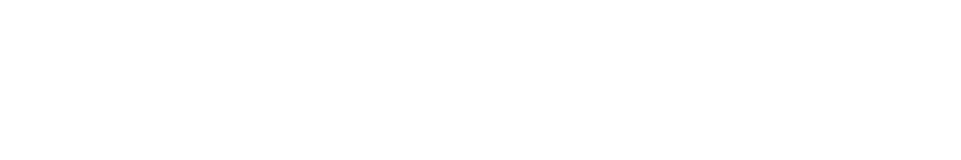
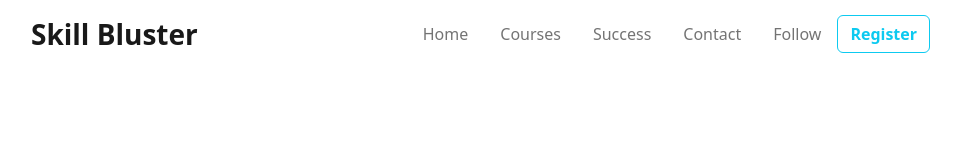
Before and after one commit to Marufhossain112/assignment-3, a plain HTML site: page index.html in a window 1280 px wide. Shown: the whole page, without its empty margins (63-1024 px from the left). Drawn offline with Linux system fonts and the light colour scheme.

Commit message:
navbar is done

```diff
--- a/index.html
+++ b/index.html
@@ -6,13 +6,61 @@
     <meta name="viewport" content="width=device-width, initial-scale=1.0" />
     <title>Skill Bluster</title>
     <!-- bootstrap links -->
-    <link rel="stylesheet" href="bootstrap/css/bootstrap.min.css">
+    <link rel="stylesheet" href="bootstrap/css/bootstrap.min.css" />
     <!-- custom css -->
-    <link rel="stylesheet" href="style.css">
+    <link rel="stylesheet" href="style.css" />
   </head>
+
   <body>
+    <!-- header starts here -->
+    <header class="container">
+      <!-- navbar -->
+      <nav class="navbar navbar-expand-lg">
+        <div class="container-fluid">
+          <a class="navbar-brand fw-semibold fs-3" href="#">Skill Bluster</a>
+          <button
+            class="navbar-toggler"
+            type="button"
+            data-bs-toggle="collapse"
+            data-bs-target="#navbarNav"
+            aria-controls="navbarNav"
+            aria-expanded="false"
+            aria-label="Toggle navigation"
+          >
+            <span class="navbar-toggler-icon"></span>
+          </button>
+          <div
+            class="collapse navbar-collapse justify-content-center"
+            id="navbarNav"
+          >
+            <ul class="navbar-nav">
+              <li class="nav-item px-2">
+                <a class="nav-link" aria-current="page" href="#">Home</a>
+              </li>
+              <li class="nav-item px-2">
+                <a class="nav-link" href="#">Courses</a>
+              </li>
 
-
+              <li class="nav-item px-2">
+                <a class="nav-link" href="#">Success</a>
+              </li>
+              <li class="nav-item px-2">
+                <a class="nav-link" href="#">Contact</a>
+              </li>
+              <li class="nav-item px-2">
+                <a class="nav-link" href="#">Follow</a>
+              </li>
+            </ul>
+            <div class="register-btn">
+              <a href="" class="btn border border-info text-info fw-bold"
+                >Register</a
+              >
+            </div>
+          </div>
+        </div>
+      </nav>
+    </header>
+    <!-- header ends here -->
 
     <script src="bootstrap/js/bootstrap.min.js"></script>
   </body>
```
